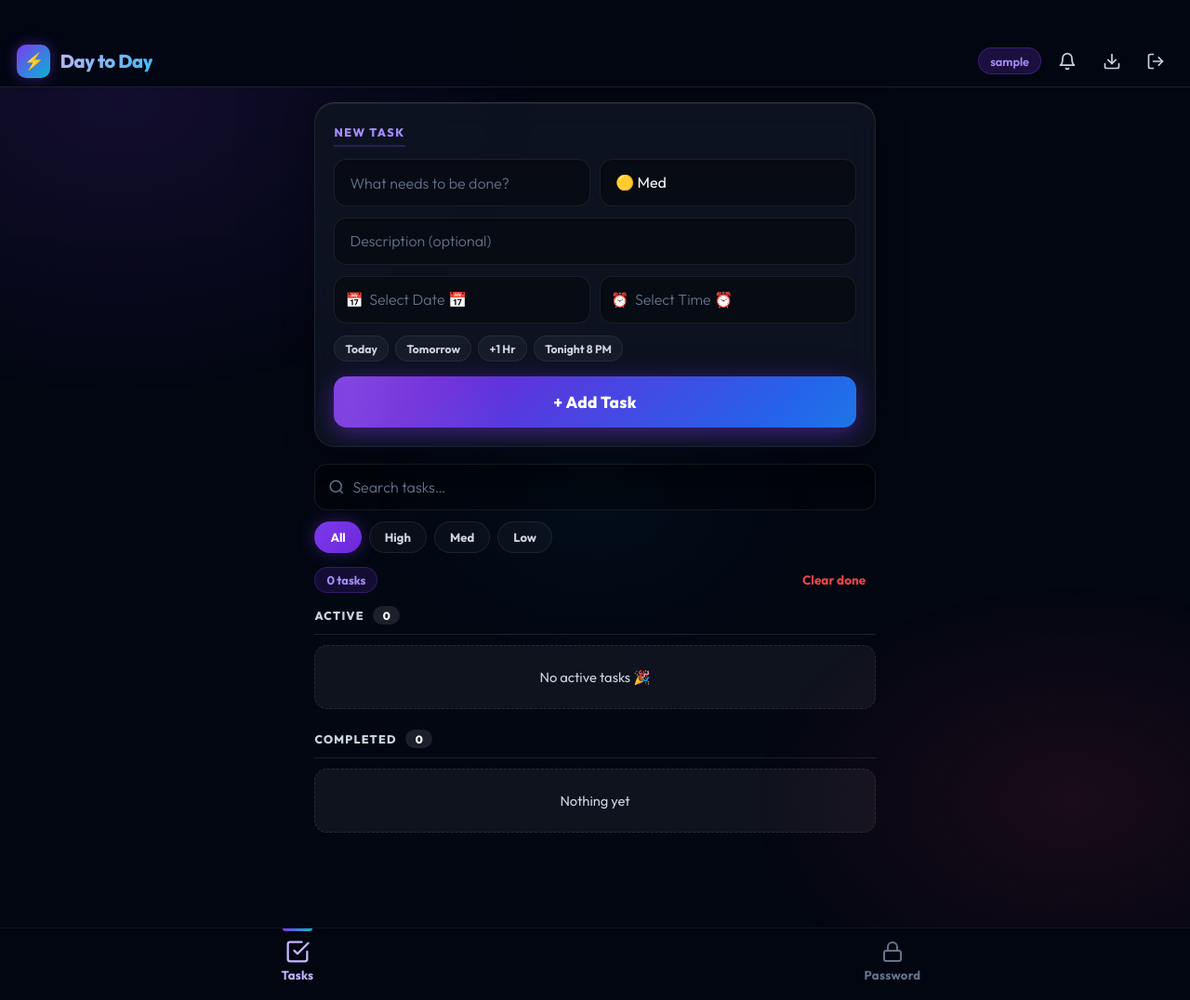
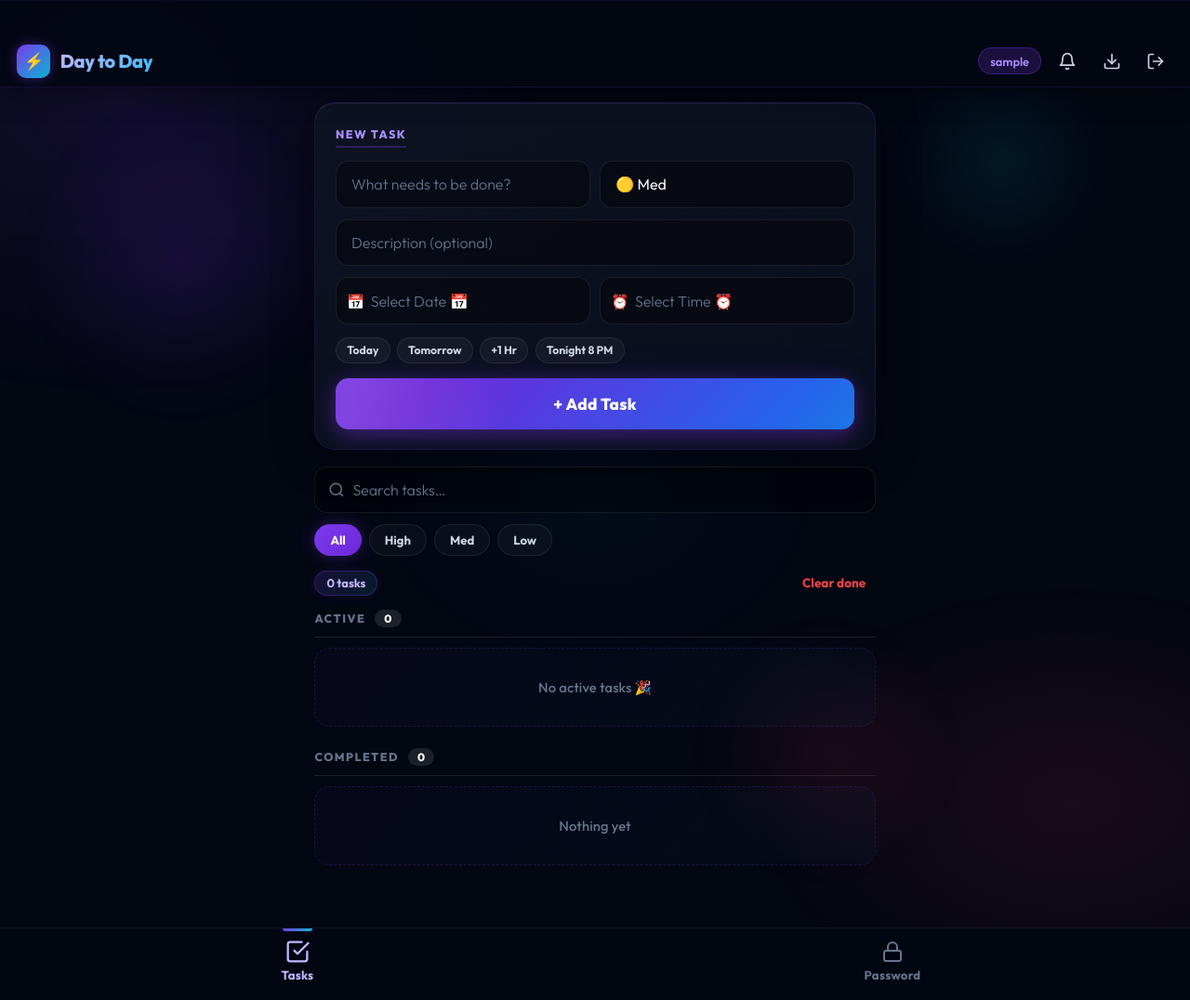
Before and after one commit to teny30/day-to-day-app, a Flask app: page / in a window 1280 px wide. Shown: the whole page at 93% size. Run offline with Flask 3, Linux system fonts and the light colour scheme; the visitor is signed in with stand-in values (Sample User, id 1); data that the repository does not hold is empty.

Commit message:
Enhanced UI: floating orbs, neon card borders, glowing header, premium toggles, richer depth

```diff
--- a/todo_list/static/style.css
+++ b/todo_list/static/style.css
@@ -43,10 +43,25 @@ body::before {
     pointer-events:none; z-index:0;
     animation: meshShift 12s ease-in-out infinite alternate;
 }
+body::after {
+    content:'';
+    position:fixed; inset:0; pointer-events:none; z-index:0;
+    background:
+        radial-gradient(circle 180px at 15% 25%, rgba(124,58,237,0.12) 0%, transparent 100%),
+        radial-gradient(circle 120px at 85% 15%, rgba(6,182,212,0.1) 0%, transparent 100%),
+        radial-gradient(circle 150px at 70% 75%, rgba(244,63,94,0.08) 0%, transparent 100%);
+    animation: orbFloat 8s ease-in-out infinite alternate;
+}
 @keyframes meshShift {
     0% { opacity:1; }
     50% { opacity:0.7; }
     100% { opacity:1; }
+}
+@keyframes orbFloat {
+    0% { transform:translate(0,0) scale(1); }
+    33% { transform:translate(15px,-10px) scale(1.05); }
+    66% { transform:translate(-10px,15px) scale(0.95); }
+    100% { transform:translate(5px,-5px) scale(1.02); }
 }
 
 /* ── HEADER ────────────────────────────────────────── */
@@ -54,13 +69,14 @@ body::before {
     position: fixed; top:0; left:0; right:0;
     height: var(--total-header-h);
     padding-top: var(--status-bar-h);
-    background: rgba(3,7,18,0.95);
-    backdrop-filter: blur(20px);
-    border-bottom: 1px solid var(--border);
+    background: rgba(3,7,18,0.92);
+    backdrop-filter: blur(24px); -webkit-backdrop-filter: blur(24px);
+    border-bottom: 1px solid rgba(124,58,237,0.15);
     display: flex; align-items: center;
     justify-content: space-between;
     padding-left: 1.15rem; padding-right: 1.15rem;
     box-sizing: border-box;
+    box-shadow: 0 4px 30px rgba(0,0,0,0.4), 0 1px 0 rgba(124,58,237,0.08) inset;
     z-index: 100;
 }
 
@@ -224,14 +240,19 @@ select option { background:#0d1117; color: var(--text); }
 
 /* ── TASK SECTION ────────────────────────────────────── */
 .add-card {
-    background:var(--glass);
-    backdrop-filter:blur(16px);
-    border:1px solid rgba(255,255,255,0.08);
-    border-top:1px solid rgba(255,255,255,0.15);
+    background: linear-gradient(145deg, rgba(15,20,35,0.9), rgba(10,15,30,0.95));
+    backdrop-filter:blur(20px);
+    border:1px solid rgba(124,58,237,0.12);
+    border-top:1px solid rgba(124,58,237,0.25);
     border-radius:1.35rem;
-    padding:1.25rem;
+    padding:1.35rem;
     margin-bottom:1.1rem;
-    box-shadow:0 8px 32px rgba(0,0,0,0.4), inset 0 1px 0 rgba(255,255,255,0.05);
+    box-shadow:0 8px 40px rgba(0,0,0,0.5), 0 0 60px rgba(124,58,237,0.04), inset 0 1px 0 rgba(255,255,255,0.06);
+    transition: border-color 0.4s, box-shadow 0.4s;
+}
+.add-card:hover {
+    border-color:rgba(124,58,237,0.25);
+    box-shadow:0 8px 40px rgba(0,0,0,0.5), 0 0 40px rgba(124,58,237,0.08), inset 0 1px 0 rgba(255,255,255,0.06);
 }
 .section-label {
     font-size:0.78rem; font-weight:800;
@@ -319,17 +340,18 @@ input[type="time"]::-webkit-calendar-picker-indicator:hover {
 }
 .stat-chip {
     font-size:0.8rem; font-weight:700;
-    background:rgba(124,58,237,0.15);
-    border:1px solid rgba(124,58,237,0.28);
-    color:var(--primary-light);
+    background: linear-gradient(135deg, rgba(124,58,237,0.18), rgba(6,182,212,0.12));
+    border:1px solid rgba(124,58,237,0.3);
+    color:#c4b5fd;
     padding:0.3rem 0.75rem; border-radius:999px;
+    box-shadow: 0 0 12px rgba(124,58,237,0.1);
 }
 
 .task-section { margin-bottom:1.4rem; }
 .section-head {
     font-size:0.78rem; font-weight:800;
-    text-transform:uppercase; letter-spacing:0.1em;
-    color:var(--muted2); margin-bottom:0.7rem;
+    text-transform:uppercase; letter-spacing:0.12em;
+    color:var(--muted); margin-bottom:0.7rem;
     display:flex; align-items:center; gap:0.6rem;
     padding-bottom:0.6rem;
     border-bottom:1px solid var(--border);
@@ -343,11 +365,12 @@ input[type="time"]::-webkit-calendar-picker-indicator:hover {
 
 .task-list { list-style:none; display:flex; flex-direction:column; gap:0.65rem; }
 .empty-state {
-    font-size:0.92rem; color:var(--muted2);
-    text-align:center; padding:1.5rem;
-    background:var(--surface);
-    border:1px dashed var(--border);
-    border-radius:0.85rem;
+    font-size:0.92rem; color:var(--muted); font-weight:500;
+    text-align:center; padding:2rem 1.5rem;
+    background: linear-gradient(135deg, rgba(124,58,237,0.04), rgba(6,182,212,0.03));
+    border:1px dashed rgba(124,58,237,0.2);
+    border-radius:1rem;
+    letter-spacing:0.01em;
 }
 
 .task-item {
```
Also changed, not shown: other parts of todo_list/static/style.css (+15 -11 lines), mobile_app/www/style.css (+57 -30 lines).
